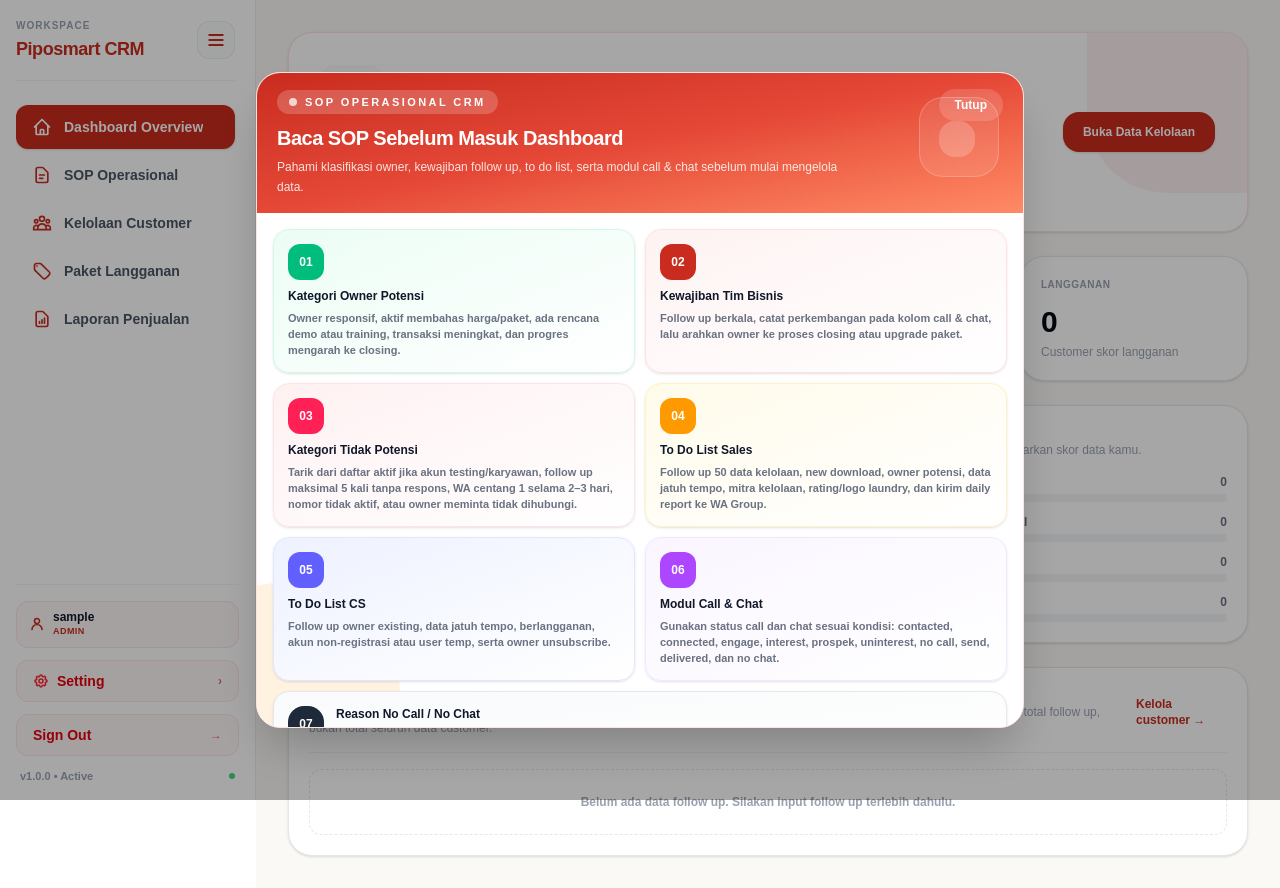
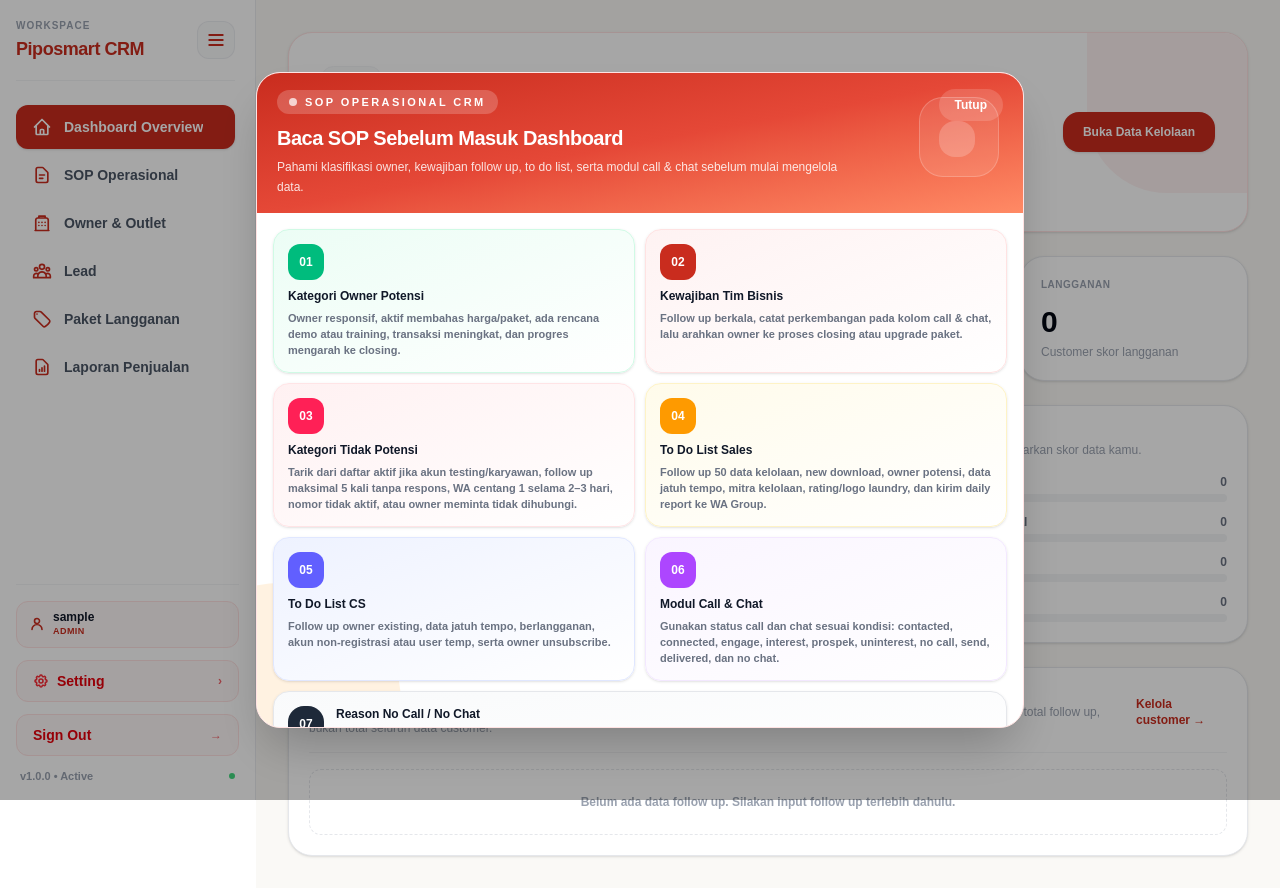
Before and after one commit to achul-cos/frontend_crm_piposmart, a Next.js app: page / in a window 1280 px wide. Built offline with nearby package versions, Linux system fonts and the light colour scheme; sample sign-in values are in the browser's storage.

Commit message:
fix(ui): update main layout and adjust sales report styling

```diff
--- a/app/layout.tsx
+++ b/app/layout.tsx
@@ -115,8 +115,28 @@ export default function RootLayout({
       ),
     },
     {
-      text: "Kelolaan Customer",
-      href: "/menu/data-kelolaan",
+      text: "Owner & Outlet",
+      href: "/menu/owner-outlet",
+      colorClass: "text-[#C92C1E]",
+      icon: (className: string) => (
+        <svg
+          className={className}
+          fill="none"
+          viewBox="0 0 24 24"
+          stroke="currentColor"
+          strokeWidth={2}
+        >
+          <path
+            strokeLinecap="round"
+            strokeLinejoin="round"
+            d="M3.75 21h16.5M4.5 21V8.25A2.25 2.25 0 016.75 6h10.5a2.25 2.25 0 012.25 2.25V21M8.25 6V3.75h7.5V6M8.25 11.25h.008M12 11.25h.008M15.75 11.25h.008M8.25 15h.008M12 15h.008M15.75 15h.008"
+          />
+        </svg>
+      ),
+    },
+    {
+      text: "Lead",
+      href: "/menu/lead",
       colorClass: "text-[#C92C1E]",
       icon: (className: string) => (
         <svg
--- a/app/menu/laporan-penjualan/page.tsx
+++ b/app/menu/laporan-penjualan/page.tsx
@@ -5,7 +5,7 @@ import { Download, FileSpreadsheet, FileText, RotateCcw } from "lucide-react";
 
 import { SalesTransaction } from "./types";
 import { generateDummyTransactions, differenceInDays, getPresetDateRange } from "./utils";
-import { LIST_PIC } from "../data-kelolaan/dummy/page";
+import { LIST_PIC } from "../lead/dummy/page";
 import { INITIAL_PAKETS, INITIAL_MASTER_PROMOS } from "@/app/lib/paket-langganan-data";
 
 import FilterCard from "./components/FilterCard";
@@ -136,7 +136,7 @@ export default function LaporanPenjualanPage() {
   }, [transactions, search, filterPic, filterPaket, filterPromo, filterStatus, dateDari, dateSampai, dateType]);
 
   // Filter options mapping
-  const picOptions = LIST_PIC.filter((p) => p.includes("(Sales)"));
+  const picOptions = LIST_PIC.filter((p: string) => p.includes("(Sales)"));
   const paketOptions = useMemo(() => INITIAL_PAKETS.map((p) => ({ value: p.id, label: p.namaPaket })), []);
   const promoOptions = useMemo(() => {
     let promos = INITIAL_MASTER_PROMOS;
--- a/app/menu/laporan-penjualan/utils.ts
+++ b/app/menu/laporan-penjualan/utils.ts
@@ -1,5 +1,5 @@
 import { SalesTransaction } from "./types";
-import { generateDummyOwners } from "../data-kelolaan/dummy/page";
+import { generateDummyOwners } from "../lead/dummy/page";
 import { INITIAL_MASTER_PROMOS, INITIAL_PAKETS } from "@/app/lib/paket-langganan-data";
 
 export const formatRupiah = (value: number) =>
@@ -42,7 +42,7 @@ export const generateDummyTransactions = (): SalesTransaction[] => {
   const dummyCustomers = generateDummyOwners(1000);
   const transactions: SalesTransaction[] = [];
 
-  dummyCustomers.forEach((cust, i) => {
+  dummyCustomers.forEach((cust: any, i: number) => {
 
     // Cycle through all promos sequentially to ensure bundling is included
     const promoIndex = i % INITIAL_MASTER_PROMOS.length;
```
